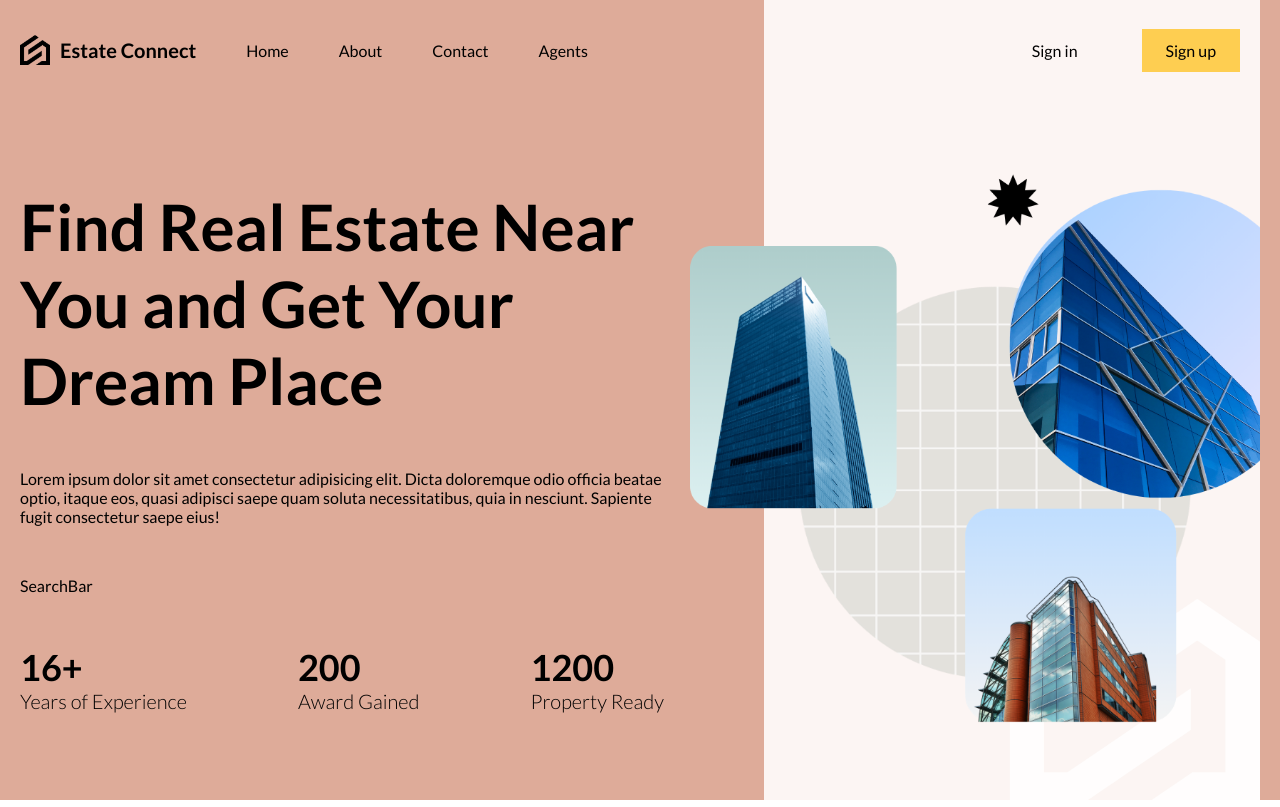
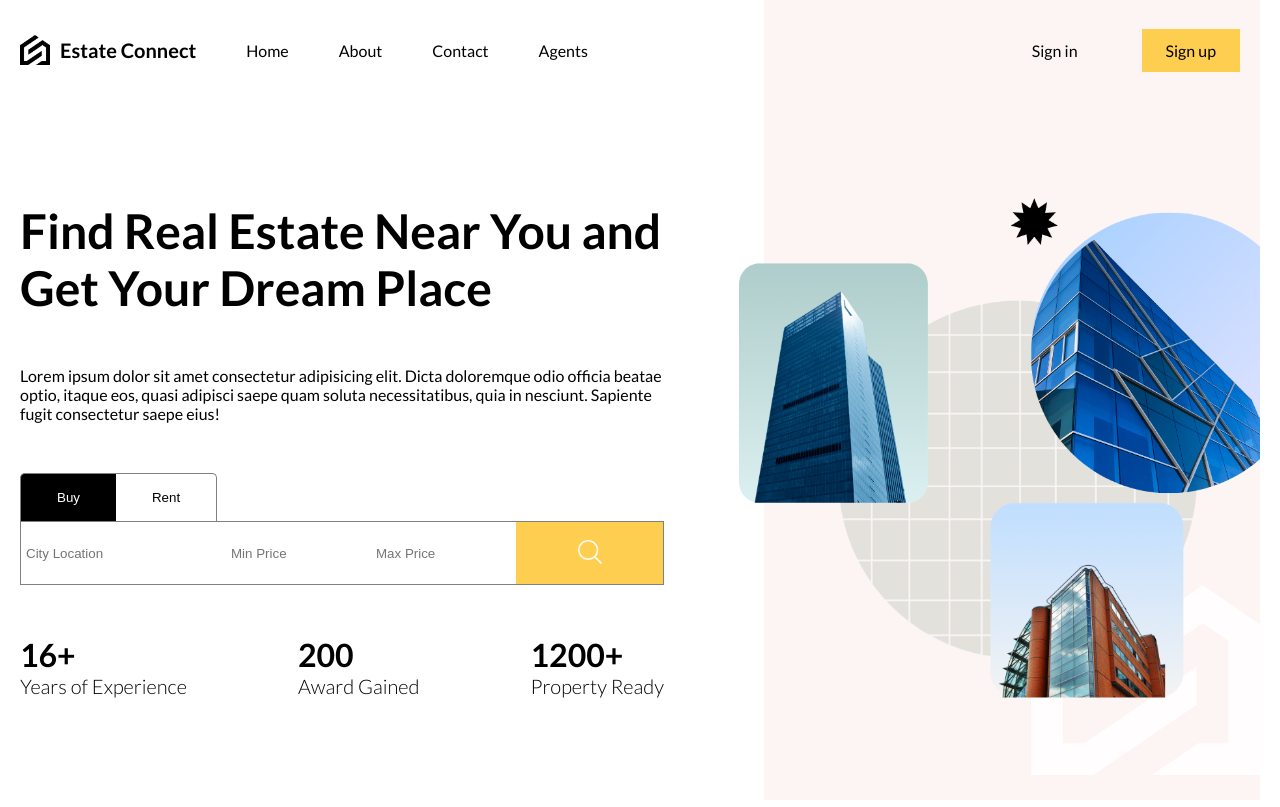
Before and after one commit to jdtrystocode/Estate-Connect-Mern-Project, a React (Vite) app: page / in a window 1280 px wide. Shown: the top 807 px of the page. Built offline with nearby package versions, Linux system fonts and the light colour scheme.

Commit message:
Final Homepage Completed

```diff
--- a/src/components/searchBar/SearchBar.jsx
+++ b/src/components/searchBar/SearchBar.jsx
@@ -1,8 +1,39 @@
+import { useState } from "react"
 import "./SearchBar.scss"
 
+const types = ["buy","rent"]
+
 function SearchBar(){
+    const[query,setQuery] = useState({
+        type:"buy",
+        location:"",
+        MinPrice:0,
+        MaxPrice:0,
+    });
+
+    const switchType = (val)=>{
+        setQuery(prev=>({...prev,type:val}));
+    };
     return (
-        <div className="searchBar">SearchBar</div>
+        <div className="searchBar">
+        <div className="type">
+        {types.map((type)=>(
+        <button key={type} onClick={()=>switchType(type)} className={query.type == type ? "active" : "" }>
+            {type}
+        </button>
+        ))}
+        </div>
+       <form>
+        <input type="text" name="location" placeholder="City Location" />
+        <input type="number" name="MinPrice" min={0} max={1000000} placeholder="Min Price" />
+        <input type="number" name="MaxPrice" min={0} max={1000000} placeholder="Max Price" />
+        <button>
+            <img src="/search.png" alt="Search image" />
+        </button>
+       </form>
+
+        </div>
+
     )
 }
 
--- a/src/components/searchBar/SearchBar.scss
+++ b/src/components/searchBar/SearchBar.scss
@@ -0,0 +1,101 @@
+@import "../../responsive.scss";
+.searchBar
+{
+    .type{
+    button
+    {
+        padding: 16px 36px;
+        border: 1px solid gray;
+        cursor: pointer;
+        background-color: white;
+        text-transform: capitalize;
+        border-bottom: none;
+
+        &.active
+        {
+            background-color: black;
+            color: white;
+        }
+
+        &:first-child
+        {
+            border-top-left-radius: 5px;
+            border-right: none;
+
+
+        }
+        &:last-child
+        {
+            border-top-right-radius: 5px;
+            border-left: none;
+        }
+    }
+}
+
+    form
+    {
+        border: 1px solid grey;
+        display: flex;
+        justify-content: space-between;
+        height: 64px;
+        gap: 5px;
+
+        @include small
+        {
+            flex-direction:column ;
+            border: none;
+        }
+        input
+        {
+            border: none;
+            padding: 0px 10px;
+            width: 200px;
+
+            @include large
+            {
+                padding: 0px 5px;
+                &:nth-child(2),&:nth-child(3)
+                {
+                    width: 140px;
+                }
+            }
+             @include medium
+            {
+                width: 200px;
+                &:nth-child(2),&:nth-child(3)
+                {
+                    width: 200px;
+                }
+            }
+            @include small
+            {
+                padding: 20px ;
+                border: 1px solid gray;
+                width: auto;
+                &:nth-child(2),&:nth-child(3)
+                {
+                    width: auto;
+                }
+            }
+        }
+        button
+        {
+            border: none;
+            cursor: pointer;
+            background-color: #fece51 ;
+            flex: 1;
+
+             @include small
+            {
+               padding: 10px;
+            }
+
+            img
+            {
+                width: 24px;
+                height: 24px;
+            }
+        }
+    }
+
+}
--- a/src/layout.scss
+++ b/src/layout.scss
@@ -12,19 +12,19 @@
 
      @include large
     {
-        background-color: rgb(222, 171, 153);
+        //background-color: rgb(222, 171, 153);
         max-width: 1280px;
     }
 
      @include medium
     {
-        background-color: rgb(196, 213, 244);
+        //background-color: rgb(196, 213, 244);
         max-width: 768px;
     }
 
      @include small
     {
-        background-color: rgb(237, 188, 188);
+        //background-color: rgb(237, 188, 188);
         max-width: 640px;
     }
 
--- a/src/routes/homePage/homePage.jsx
+++ b/src/routes/homePage/homePage.jsx
@@ -21,7 +21,7 @@
                         <h2>Award Gained</h2>
                     </div>
                     <div className="box">
-                        <h1>1200</h1>
+                        <h1>1200+</h1>
                         <h2>Property Ready</h2>
                     </div>
                 </div>
--- a/src/routes/homePage/homePage.scss
+++ b/src/routes/homePage/homePage.scss
@@ -1,3 +1,4 @@
+@import "../../responsive.scss";
 .HomePage
 {
     display: flex;
@@ -16,9 +17,23 @@
             gap: 50px;
             height: 100%;
 
+            @include medium
+            {
+                padding: 0;
+            }
+            @include small
+            {
+                justify-content: flex-start;
+            }
+
             .Title
             {
                 font-size: 64px;
+
+                @include large
+                {
+                    font-size: 48px;
+                }
             }
 
             .boxes
@@ -26,9 +41,18 @@
                 display: flex;
                 justify-content: space-between;
 
+                @include small
+                {
+                    display: none;
+                }
+
                 h1
                 {
                     font-size: 36px;
+                    @include large
+                {
+                    font-size: 32px;
+                }
                 }
                 h2
                 {
@@ -46,11 +70,21 @@
         display: flex;
         align-items: center;
 
+        @include medium
+        {
+            display: none;
+        }
+
         img
         {
             width: 115%;
             position: absolute;
             right: 0;
+
+            @include large
+            {
+                width: 105%;
+            }
         }
     }
 }
```
